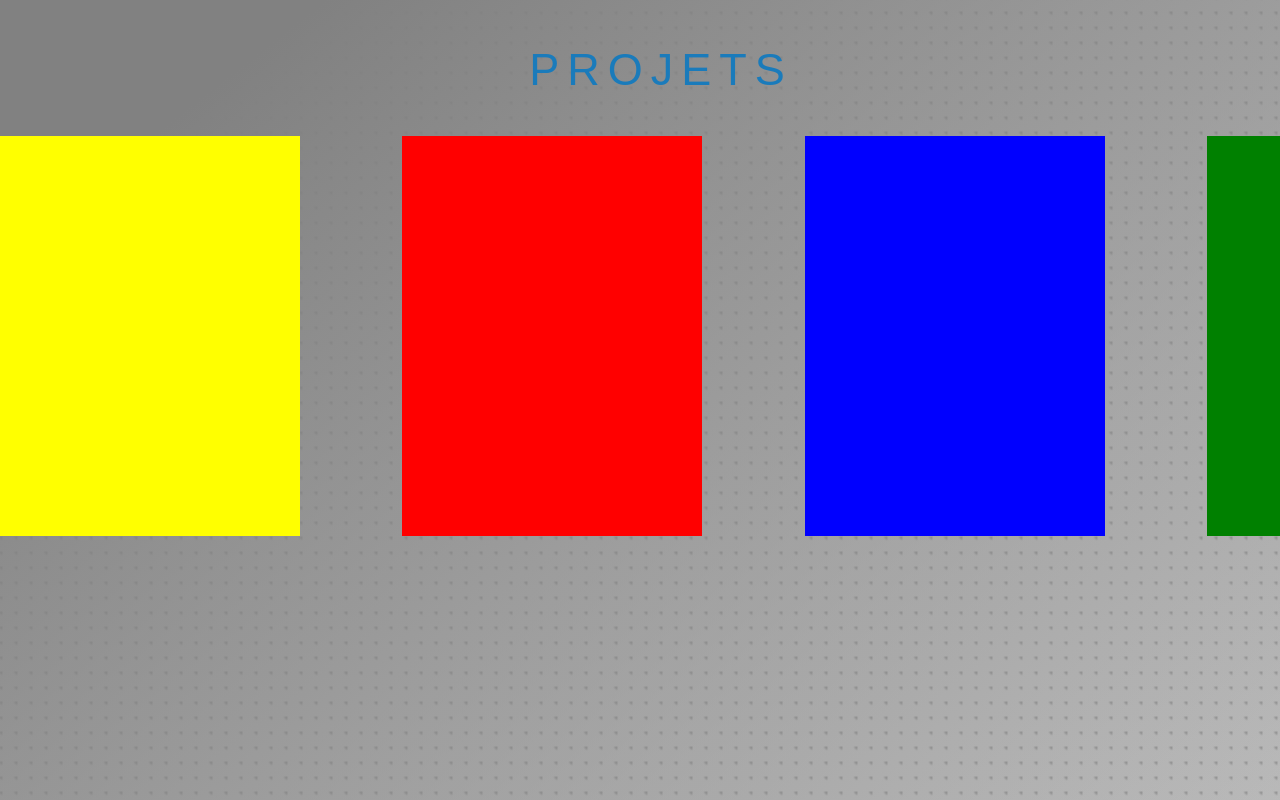
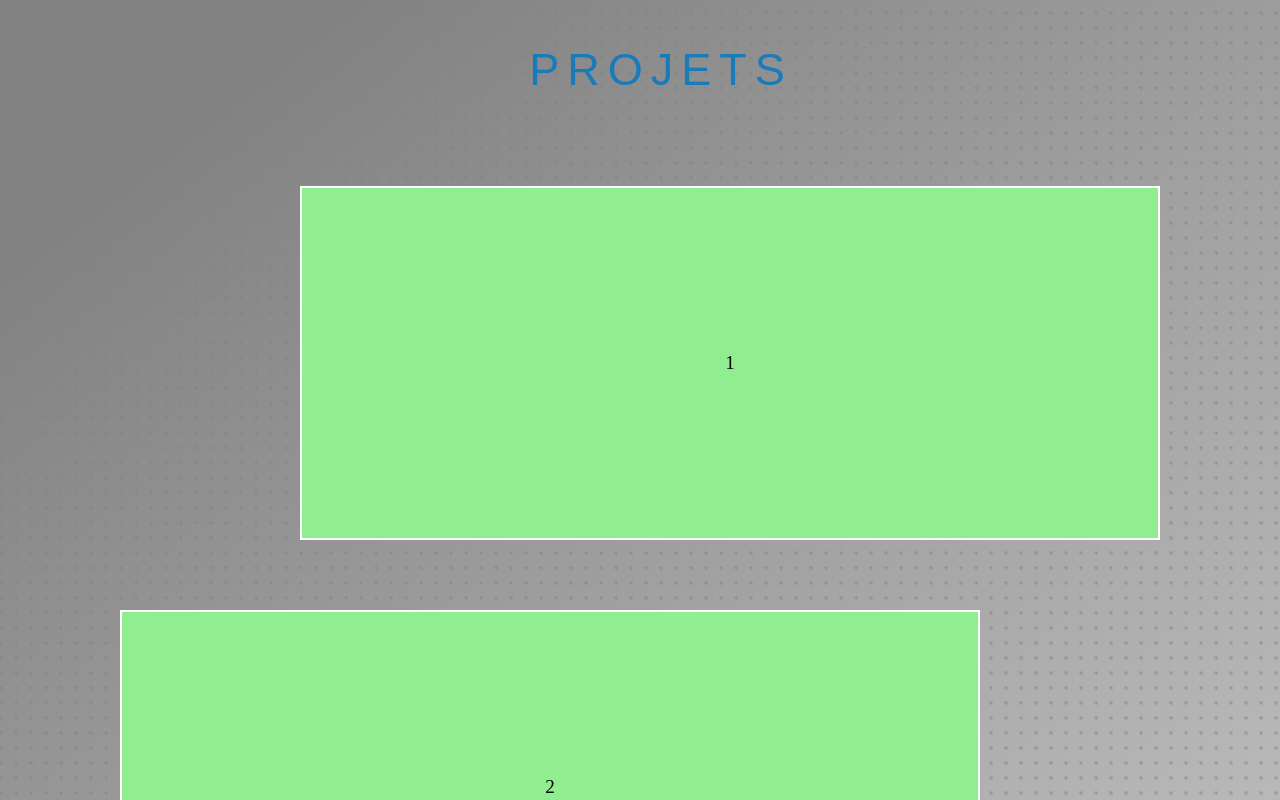
Before and after one commit to Silverawz/Portfolio, an Angular app: page / in a window 1280 px wide. Shown: the part 2380-3180 px from the top of the page. Built offline with nearby package versions, Linux system fonts and the light colour scheme; a web font is replaced by a local one.

Commit message:
animation on skills section done, working on projects

```diff
--- a/src/app/app.component.css
+++ b/src/app/app.component.css
@@ -19,40 +19,51 @@
       clip-path: polygon(10% 7%, 91% 7%, 91% 93%, 9% 93%);*/
 }
 
-
-.flexbox{
-  width:100%;
-  height:300px;
-  display:grid;
-  grid-template-columns: repeat(4, 1fr);
-  grid-gap: 8%;
+.flex-container {
+  display: flex;
+  flex-direction: column;
 }
 
-.flexbox_1{
-  width:300px;
-  height:400px;
-  background: yellow;
+/* non-essential demo styles */
+.flex-container > div:nth-child(1) {
+  height: 350px;
+  margin-right: 120px;
+  margin-left: 300px;
+  margin-top: 50px;
+  margin-bottom: 20px;
+  background-color: lightgreen;
+  border: 2px solid white;
+  display: flex;
+  justify-content: center;
+  align-items: center;
+  font-size: 1.2em;
 }
-
-
-.flexbox_2{
-  width:300px;
-  height:400px;
-  background: red;
+.flex-container > div:nth-child(2) {
+  height: 350px;
+  margin-right: 300px;
+  margin-left: 120px;
+  margin-top: 50px;
+  margin-bottom: 20px;
+  background-color: lightgreen;
+  border: 2px solid white;
+  display: flex;
+  justify-content: center;
+  align-items: center;
+  font-size: 1.2em;
 }
-
-.flexbox_3{
-  width:300px;
-  height:400px;
-  background: blue;
+.flex-container > div:nth-child(3) {
+  height: 350px;
+  margin-right: 120px;
+  margin-left: 300px;
+  margin-top: 50px;
+  margin-bottom: 20px;
+  background-color: lightgreen;
+  border: 2px solid white;
+  display: flex;
+  justify-content: center;
+  align-items: center;
+  font-size: 1.2em;
 }
-
-.flexbox_4{
-  width:300px;
-  height:400px;
-  background: green;
-}
-
 
 
 /*
@@ -238,10 +249,6 @@ img {
 
 
 
-
-
-
-
 .item {
   width: 100%;
   height:100px;
@@ -325,6 +332,104 @@ img {
   background:rgb(97, 202, 243);
 }
 
+.description_1_items.animate_description,.description_2_items.animate_description,.description_3_items.animate_description{
+  -webkit-animation: fadein 1.5s; /* Safari, Chrome and Opera > 12.1 */
+  -moz-animation: fadein 1.5s; /* Firefox < 16 */
+   -ms-animation: fadein 1.5s; /* Internet Explorer */
+    -o-animation: fadein 1.5s; /* Opera < 12.1 */
+       animation: fadein 1.5s;
+}
+
+@keyframes fadein {
+  from { opacity: 0;     background:rgb(0, 0, 0);}
+  to { opacity: 1; background:rgb(255, 255, 255);}
+}
+
+/* Firefox < 16 */
+@-moz-keyframes fadein {
+  from { opacity: 0;     background:rgb(0, 0, 0);}
+  to   { opacity: 1; }
+}
+
+/* Safari, Chrome and Opera > 12.1 */
+@-webkit-keyframes fadein {
+  from { opacity: 0;     background:rgb(0, 0, 0);}
+  to   { opacity: 1; }
+}
+
+/* Internet Explorer */
+@-ms-keyframes fadein {
+  from { opacity: 0;     background:rgb(0, 0, 0);}
+  to   { opacity: 1; }
+}
+
+/* Opera < 12.1 */
+@-o-keyframes fadein {
+  from { opacity: 0;     background:rgb(0, 0, 0);}
+  to   { opacity: 1; }
+}
+.description_1_items.animate_description:nth-child(1){
+  animation-delay: 0.1s;
+}
+.description_1_items.animate_description:nth-child(2){
+  animation-delay: 0.2s;
+}
+.description_1_items.animate_description:nth-child(3){
+  animation-delay: 0.3s;
+}
+.description_1_items.animate_description:nth-child(4){
+  animation-delay: 0.4s;
+}
+.description_1_items.animate_description:nth-child(5){
+  animation-delay: 0.5s;
+}
+.description_1_items.animate_description:nth-child(6){
+  animation-delay: 0.6s;
+}
+
+.description_2_items.animate_description:nth-child(1){
+  animation-delay: 1.3s;
+}
+.description_2_items.animate_description:nth-child(2){
+  animation-delay: 1.2s;
+}
+.description_2_items.animate_description:nth-child(3){
+  animation-delay: 1.1s;
+}
+.description_2_items.animate_description:nth-child(4){
+  animation-delay: 1s;
+}
+.description_2_items.animate_description:nth-child(5){
+  animation-delay: 0.9s;
+}
+.description_2_items.animate_description:nth-child(6){
+  animation-delay: 0.8s;
+}
+
+.description_3_items.animate_description:nth-child(1){
+  animation-delay: 1.5s;
+}
+.description_3_items.animate_description:nth-child(2){
+  animation-delay: 1.6s;
+}
+.description_3_items.animate_description:nth-child(3){
+  animation-delay: 1.7s;
+}
+.description_3_items.animate_description:nth-child(4){
+  animation-delay: 1.8s;
+}
+.description_3_items.animate_description:nth-child(5){
+  animation-delay: 1.9s;
+}
+.description_3_items.animate_description:nth-child(6){
+  animation-delay: 2s;
+}
+.description_3_items.animate_description:nth-child(7){
+  animation-delay: 2.1s;
+}
+.description_3_items.animate_description:nth-child(8){
+  animation-delay: 2.2s;
+}
 
 .container_skills_2{
   height: 40%;
--- a/src/app/app.component.html
+++ b/src/app/app.component.html
@@ -173,12 +173,10 @@
 
   <!--<div class="transition_3" ngsReveal >..</div>
   <div class="transition_1" [ngsReveal]="{ reset: true}" >..</div>-->
-
-  <div class="flexbox">
-    <div class="flexbox_1"></div>
-    <div class="flexbox_2"></div>
-    <div class="flexbox_3"></div>
-    <div class="flexbox_4"></div>
+  <div class="flex-container">
+    <div>1</div>
+    <div>2</div>
+    <div>3</div>
   </div>
   <!--
   <div class="main">
--- a/src/app/app.component.ts
+++ b/src/app/app.component.ts
@@ -19,15 +19,23 @@ export class AppComponent implements OnInit {
   currentSection:number = 1;
   timer:number = 100;
   index:number = 0;
-
+  animationActiveSectionSkills:boolean = false;
+  animationActiveSectionProjects:boolean = false;
 
   ngOnInit() {
+    window.addEventListener('scroll', this.animationOnScroll, true); //third parameter
+
     window.addEventListener('scroll', this.scroll, true); //third parameter
     this.typeWriter();
     particlesJS.load('particles-js', 'assets/data/particles.json');
     //, particlesJS.load('particles-js', 'assets/data/particles.json'function() { console.log('callback - particles.js config loaded'); });
     window.addEventListener('scroll', this.scroll2, true); //third parameter
   }
+
+
+
+
+
 
   scroll2 = (event): void => {
     this.backAllToInitialColor();
@@ -89,9 +97,6 @@ export class AppComponent implements OnInit {
     document.getElementById('menu_3').style.color = actualColor;
     document.getElementById('menu_4').style.color = actualColor;
   }
-  // ngOnDestroy() {
-  //   window.removeEventListener('scroll', this.scroll, true);
-  // }
 
 
   scroll = (event): void => {
@@ -116,27 +121,6 @@ export class AppComponent implements OnInit {
 
   }
 
-
-  /*
-  $(document).ready(function()
-  {
-      $(".hamburger").on("click", function(){
-          $("nav ul").toggleClass("menu");
-      });
-  });
-
-
-
-
-          $(window).on("scroll", function() {
-              if($(window).scrollTop()){
-                              $('nav').addClass('scroll');
-                          }
-                          else{
-                          $('nav').removeClass('scroll');
-                          }
-          }) */
-
   moveToSection(sectionNumber){
     if(sectionNumber == 1) document.getElementById('home').scrollIntoView({behavior:"smooth"});
     else if(sectionNumber == 2) document.getElementById('skills').scrollIntoView({behavior:"smooth"});
@@ -144,4 +128,65 @@ export class AppComponent implements OnInit {
     else if(sectionNumber == 4) document.getElementById('contact').scrollIntoView({behavior:"smooth"});
     else document.getElementById('home').scrollIntoView({behavior:"smooth"});
   }
+
+
+
+  animationOnScroll = (event): void => {
+    console.log(window.scrollY);
+
+    /**section skills */
+    if(!this.animationActiveSectionSkills){
+      if(window.scrollY >= 700 && window.scrollY < 1200){
+        let elements1 = document.getElementsByClassName('description_1_items');
+        let elements2 = document.getElementsByClassName('description_2_items');
+        let elements3 = document.getElementsByClassName('description_3_items');
+        for(let i=0; i < elements3.length; i++){
+          if(i<6){
+            elements1[i].className = "description_1_items animate_description";
+            elements2[i].className = "description_2_items animate_description";
+            elements3[i].className = "description_3_items animate_description";
+          }else{
+            elements3[i].className = "description_3_items animate_description";
+          }
+        }
+        this.animationActiveSectionSkills = true;
+      }
+    }
+    else if(this.animationActiveSectionSkills){
+      if(window.scrollY < 700){
+        let elements1 = document.getElementsByClassName('description_1_items');
+        let elements2 = document.getElementsByClassName('description_2_items');
+        let elements3 = document.getElementsByClassName('description_3_items');
+        for(let i=0; i < elements3.length; i++){
+          if(i<6){
+            elements1[i].className = "description_1_items";
+            elements2[i].className = "description_2_items";
+            elements3[i].className = "description_3_items";
+          }else{
+            elements3[i].className = "description_3_items";
+          }
+        }
+        this.animationActiveSectionSkills = false;
+      }
+    }
+
+    /**section projects */
+    if(!this.animationActiveSectionProjects){
+
+
+    }
+
+
+    else if(this.animationActiveSectionProjects){
+
+
+    }
+  }
+
+
+
+
+
+
+
 }
```
